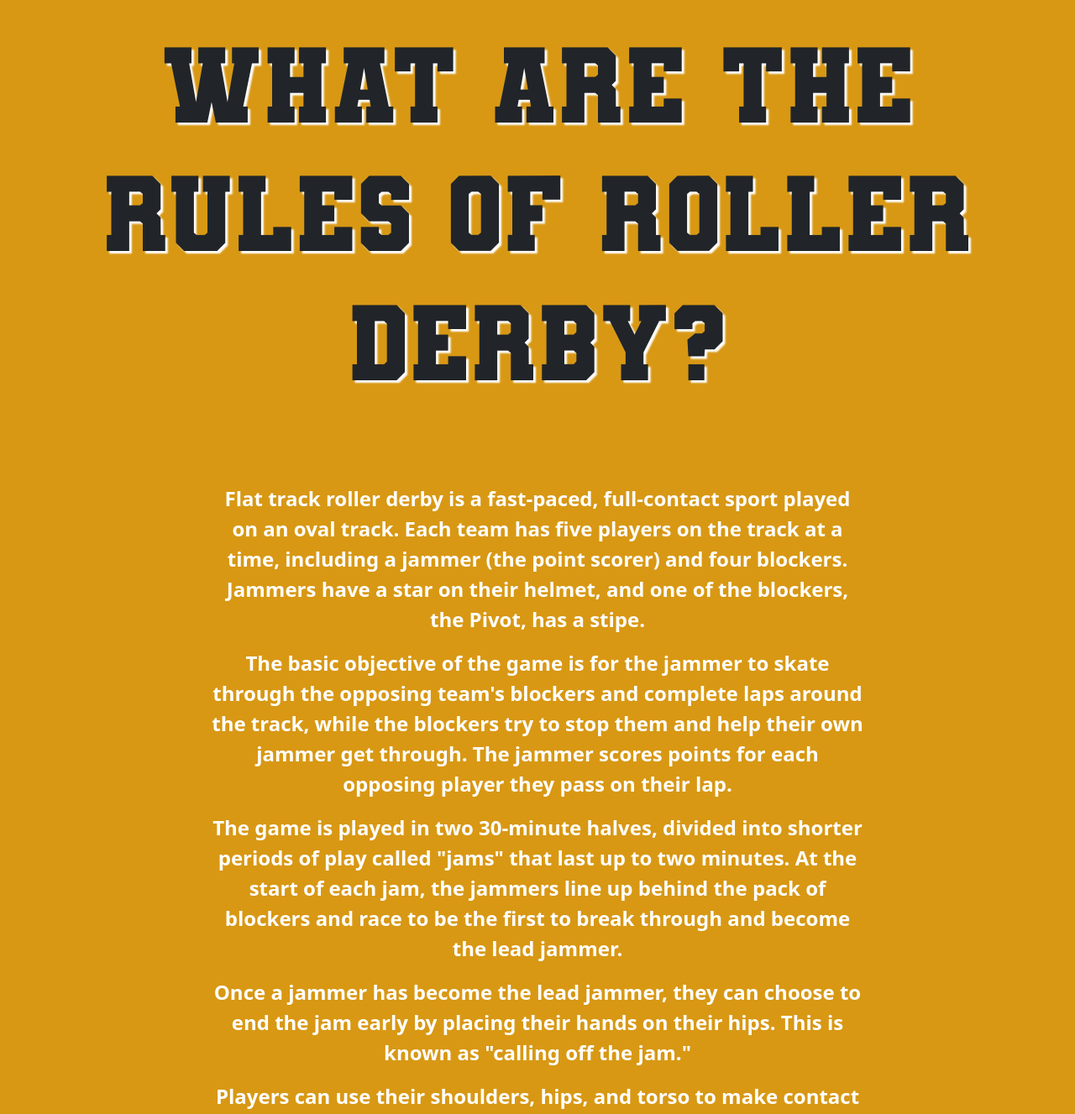
After one commit to CopenhagenRollerDerby/crd, a Flask app: page /rules in a window 1280 px wide. The commit adds this page. Shown: the whole page at 84% size. Run offline with Flask 2, Linux system fonts and the light colour scheme; some libraries are stand-ins or nearby versions.

Commit message:
created index page for triple header + rules page. index needs more styling and the roster have to be updated

```diff
--- a/crd.py
+++ b/crd.py
@@ -40,7 +40,6 @@ home_team = [
     ('img/home/olivia_5458.jpg', '#5458 Olivia'),
     ('img/home/cosmonaut_63.jpg', '#63 Cosmonaut'),
     ('img/home/tango_maureen_855.jpg', '#855 Tango Maureen'),
-    ('img/home/dana_might_311.jpg', '#311 Dana Might'),
 ]
 
 
@@ -49,15 +48,23 @@ home_team = [
 @app.route('/')
 def index():
     home = os.listdir('static/img/home')
-    return render_template('index.html')
+    return render_template('index_triple_header.html')
 
-@app.route('/away')
-def away():
+@app.route('/away_1')
+def away_1():
+    return render_template('away.html', away_team=away_team)
+
+@app.route('/away_2')
+def away_2():
     return render_template('away.html', away_team=away_team)
 
 @app.route('/home')
 def home():
     return render_template('home.html', home_team=home_team)
 
+@app.route('/rules')
+def rules():
+    return render_template('rules.html')
+
 if __name__ == "__main__":
     app.run(host='0.0.0.0')
--- a/static/css/gallery.css
+++ b/static/css/gallery.css
@@ -12,9 +12,15 @@ h1 {
 }
 .row {
     margin: 5%;
+    align-items: center;
+    justify-content: center;
+
 }
 .col-md-3 {
     height: 15%;
+}
+.text-container {
+    max-width: 800px;
 }
 .row p {
     font-size: 1.5em;
--- a/static/css/style.css
+++ b/static/css/style.css
@@ -138,8 +158,8 @@ html, body {
 
 p {
   text-align: center;
-    line-height: 120px;
 }
+
 
 button {
   font-size: 3vw;
@@ -150,17 +170,22 @@ button {
   box-shadow: 3px 3px 2px #ffffff;
 }
 
-.away-button {
-}
+.away-button {}
 
-.home-button {
-}
+.home-button {}
 
 .home a {
   align-self: flex-end;
   display: inline-block;
 }
+
 h1 {
+  font-family: Varsity;
+  font-size: 10vmin;
+  text-shadow: 3px 3px 2px #ffffff;
+}
+
+h2 {
   font-family: Varsity;
   font-size: 5vmin;
   text-shadow: 3px 3px 2px #ffffff;
--- /dev/null
+++ b/templates/rules.html
@@ -0,0 +1,63 @@
+<!DOCTYPE html>
+<html lang="en">
+
+<head>
+    <meta charset="UTF-8">
+    <link href="https://cdn.jsdelivr.net/npm/bootstrap@5.0.2/dist/css/bootstrap.min.css" rel="stylesheet"
+        integrity="sha384-EVSTQN3/azprG1Anm3QDgpJLIm9Nao0Yz1ztcQTwFspd3yD65VohhpuuCOmLASjC" crossorigin="anonymous">
+
+    <link rel="stylesheet" href="{{ url_for('static', filename= 'css/style.css') }}">
+    <link rel="stylesheet" href="{{ url_for('static', filename= 'css/gallery.css') }}">
+    <title>What is roller derby?</title>
+</head>
+
+<body class="home-body">
+    <h1>What are the rules of roller derby?</h1>
+    <div class="row">
+        <div class="text-container">
+            <p>
+                Flat track roller derby is a fast-paced, full-contact sport played on an oval track. Each team has five
+                players on the track at a time, including a jammer (the point scorer) and four blockers. Jammers have a
+                star
+                on their helmet, and one of the blockers, the Pivot, has a stipe.
+            </p>
+            <p>
+                The basic objective of the game is for the jammer to skate through the opposing team's blockers and
+                complete
+                laps around the track, while the blockers try to stop them and help their own jammer get through. The
+                jammer
+                scores points for each opposing player they pass on their lap.
+            </p>
+            <p>
+                The game is played in two 30-minute halves, divided into shorter periods of play called "jams" that last
+                up
+                to two minutes. At the start of each jam, the jammers line up behind the pack of blockers and race to be
+                the
+                first to break through and become the lead jammer.
+            </p>
+            <p>
+                Once a jammer has become the lead jammer, they can choose to end the jam early by placing their hands on
+                their hips. This is known as "calling off the jam."
+            </p>
+            <p>
+                Players can use their shoulders, hips, and torso to make contact with other players, but hitting with
+                their
+                elbows, hands, head, or feet is not allowed. Players who commit a penalty, such as tripping or blocking
+                an
+                opponent illegally, are sent to the penalty box for 30 seconds, leaving their team short-handed.
+            </p>
+            <p>
+                The team with the most points at the end of the game wins!
+            </p>
+        </div>
+
+    </div>
+
+
+    <script src="https://cdn.jsdelivr.net/npm/bootstrap@5.0.2/dist/js/bootstrap.bundle.min.js"
+        integrity="sha384-MrcW6ZMFYlzcLA8Nl+NtUVF0sA7MsXsP1UyJoMp4YLEuNSfAP+JcXn/tWtIaxVXM"
+        crossorigin="anonymous"></script>
+    <script src="https://cdn.jsdelivr.net/npm/bs5-lightbox@1.8.3/dist/index.bundle.min.js"></script>
+</body>
+
+</html>
```
Also changed, not shown: other parts of static/css/style.css (+56 -36 lines), templates/index_triple_header.html (added, +38 -0 lines). Lines whose indentation alone changed are shown as unchanged.
